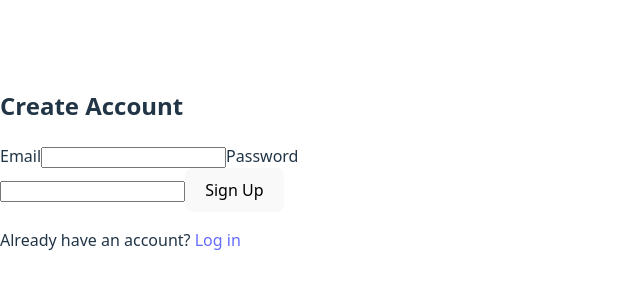
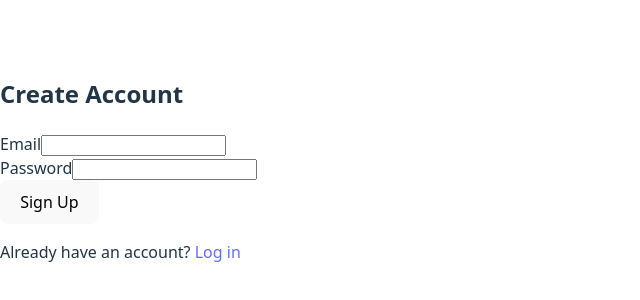
Before and after one commit to Azaar-Mahill/VFT-Interview, a React app in the folder auth-frontend/: page /signup in a window 1280 px wide. Shown: the part 230-530 px from the top of the page, without its empty margins (0-640 px from the left). Built offline with nearby package versions, Linux system fonts and the light colour scheme; the HTML template or start-up script is replaced by a standard one.

Commit message:
correct alignments

```diff
--- a/auth-frontend/src/pages/Login.jsx
+++ b/auth-frontend/src/pages/Login.jsx
@@ -25,10 +25,15 @@ export default function Login() {
     <div style={{ maxWidth: 420, margin: '60px auto' }}>
       <h2>Log In</h2>
       <form onSubmit={onSubmit}>
-        <label>Email</label>
-        <input value={email} onChange={e=>setEmail(e.target.value)} type="email" required/>
-        <label>Password</label>
-        <input value={password} onChange={e=>setPassword(e.target.value)} type="password" required/>
+        <div>
+          <label>Email</label>
+          <input value={email} onChange={e=>setEmail(e.target.value)} type="email" required/>
+        </div>
+        <div>
+          <label>Password</label>
+          <input value={password} onChange={e=>setPassword(e.target.value)} type="password" required/>
+        </div>
+
         <button type="submit">Log In</button>
       </form>
       {err && <p style={{color:'red'}}>{err}</p>}
--- a/auth-frontend/src/pages/Signup.jsx
+++ b/auth-frontend/src/pages/Signup.jsx
@@ -25,10 +25,16 @@ export default function Signup() {
     <div style={{ maxWidth: 420, margin: '60px auto' }}>
       <h2>Create Account</h2>
       <form onSubmit={onSubmit}>
-        <label>Email</label>
-        <input value={email} onChange={e=>setEmail(e.target.value)} type="email" required/>
-        <label>Password</label>
-        <input value={password} onChange={e=>setPassword(e.target.value)} type="password" required/>
+        <div>
+          <label>Email</label>
+          <input value={email} onChange={e=>setEmail(e.target.value)} type="email" required/>
+        </div>
+        <div>
+          <label>Password</label>
+          <input value={password} onChange={e=>setPassword(e.target.value)} type="password" required/>
+        </div>
+
+
         <button type="submit">Sign Up</button>
       </form>
       {err && <p style={{color:'red'}}>{err}</p>}
```
Also changed, not shown: 1 other file (tests, documents, lock files or other folders).
